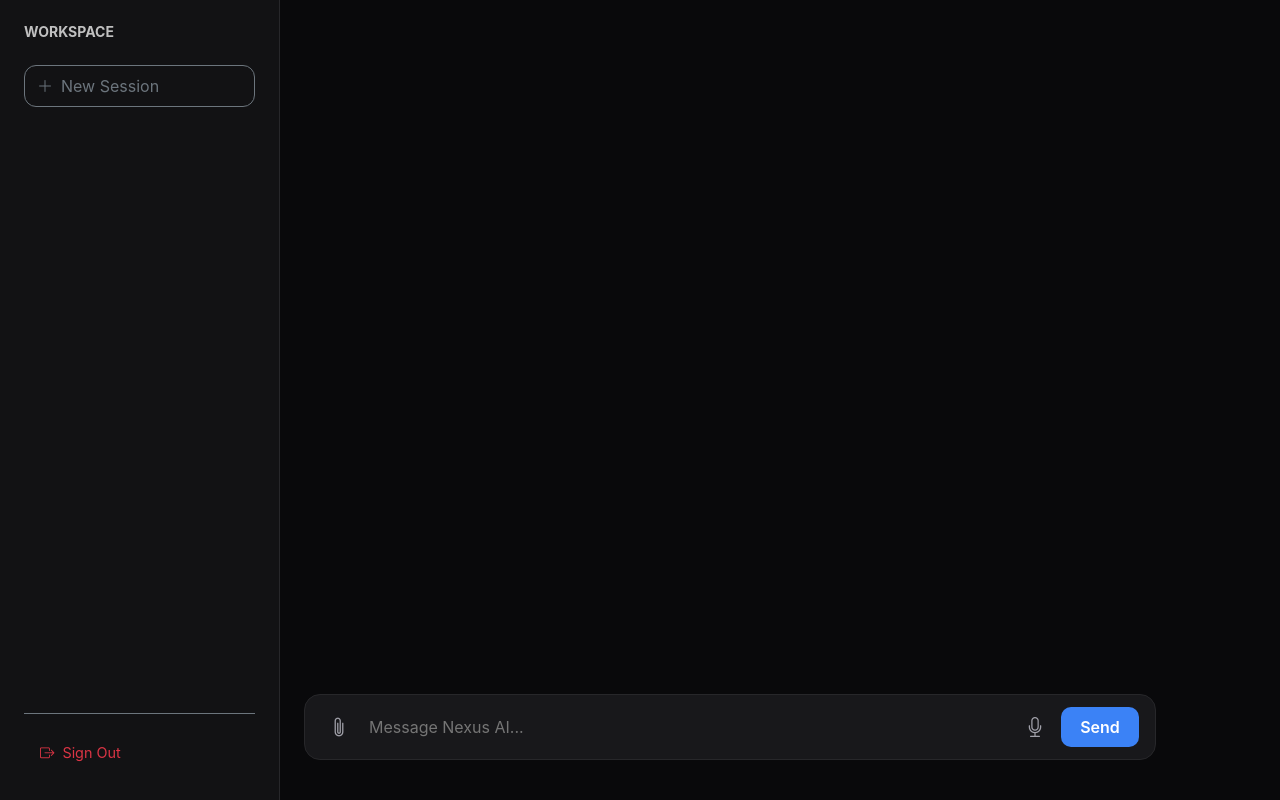
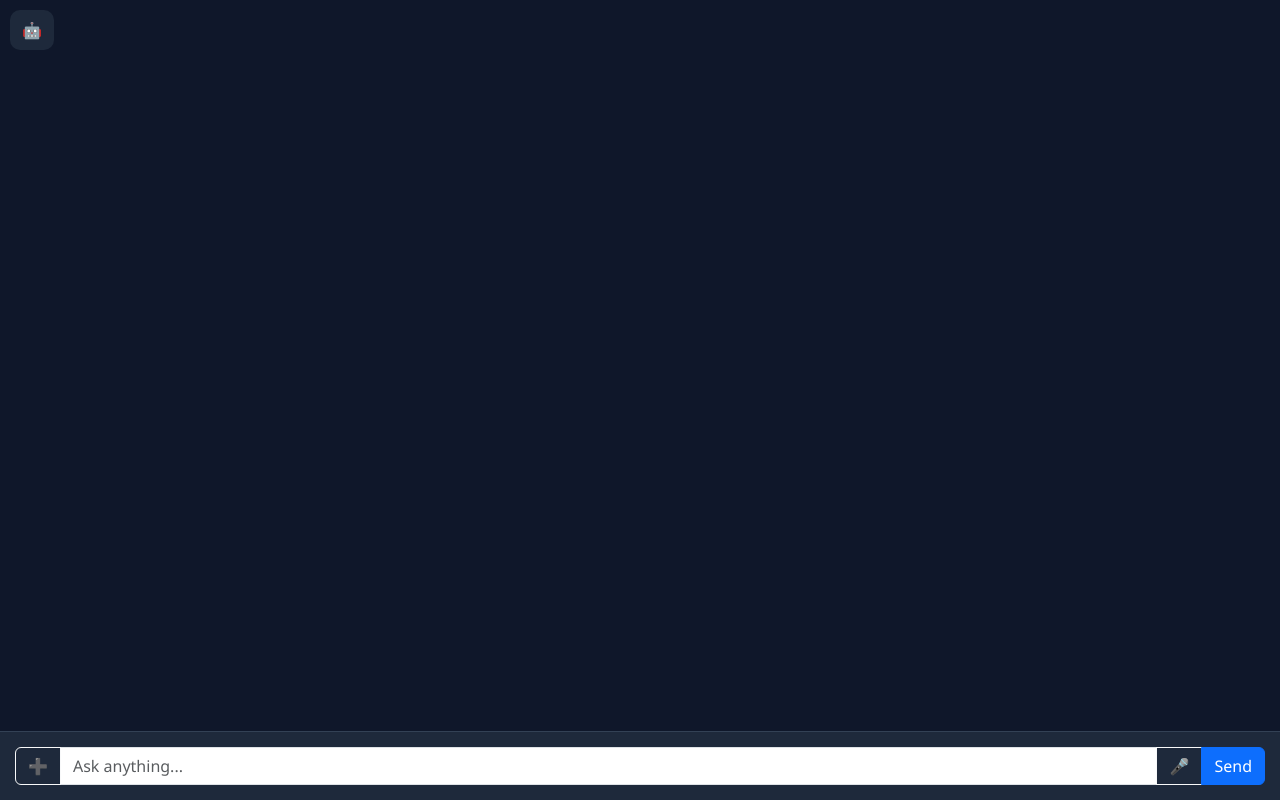
Before and after one commit to charanbunga463-hash/ai-flask-app, a Flask app: template python-saas/templates/dashboard.html in a window 1280 px wide. Run offline with Flask 3, Linux system fonts and the light colour scheme; the template is opened without the code that fills it, so the values that code supplies are empty.

Commit message:
Update dashboard.html

```diff
--- a/python-saas/templates/dashboard.html
+++ b/python-saas/templates/dashboard.html
@@ -3,331 +3,346 @@
 <head>
 <meta charset="UTF-8">
 <meta name="viewport" content="width=device-width, initial-scale=1.0">
-    <title>Nexus AI | Intelligent Interface</title>
+<title>AI Tool</title>
 
 <link href="https://cdn.jsdelivr.net/npm/bootstrap@5.3.0/dist/css/bootstrap.min.css" rel="stylesheet">
-    <link rel="stylesheet" href="https://cdn.jsdelivr.net/npm/bootstrap-icons@1.11.0/font/bootstrap-icons.css">
 
 <style>
-        :root {
-            /* Professional Dark Color Palette */
-            --bg-main: #09090b;
-            --bg-sidebar: #121214;
-            --bg-card: #18181b;
-            --accent-primary: #3b82f6;
-            --accent-hover: #2563eb;
-            --border-subtle: #27272a;
-            --text-main: #fafafa;
-            --text-muted: #a1a1aa;
-            --user-msg-bg: #3b82f6;
-            --sidebar-width: 280px;
-            --transition-speed: 0.3s;
+body{
+    background:#0f172a;
+     color:#e2e8f0;
+ font-family:'Segoe UI',sans-serif;
+     margin:0;
 }
 
-        /* Base Reset & Layout */
-        body {
-            background-color: var(--bg-main);
-            color: var(--text-main);
-            font-family: 'Inter', system-ui, -apple-system, sans-serif;
-            height: 100vh;
-            margin: 0;
-            overflow: hidden;
-            display: flex;
+/* ICON */
+.main-icon{
+    position:fixed;
+    top:10px;
+    left:10px;
+    background:#1e293b;
+    padding:8px 12px;
+    border-radius:10px;
+    cursor:pointer;
+    z-index:1100;
 }
 
-        /* Sidebar Component */
-        .sidebar {
-            width: var(--sidebar-width);
-            background: var(--bg-sidebar);
-            border-right: 1px solid var(--border-subtle);
-            height: 100vh;
-            position: fixed;
-            left: calc(var(--sidebar-width) * -1);
-            transition: transform var(--transition-speed) cubic-bezier(0.4, 0, 0.2, 1);
-            z-index: 1050;
-            display: flex;
-            flex-direction: column;
-            padding: 1.5rem;
+/* SIDEBAR */
+.sidebar{
+    width:300px;
+    background:#0f172a;
+    border-right:1px solid #334155;
+    height:100vh;
+    position:fixed;
+    left:-300px;
+    transition:0.3s;
+    padding:15px;
+    display:flex;
+    flex-direction:column;
+    z-index:1000;
 }
-        .sidebar.open { transform: translateX(var(--sidebar-width)); }
+.sidebar.open{ left:0; }
 
-        /* Navigation Controls */
-        .menu-trigger {
-            position: fixed; top: 1.25rem; left: 1.25rem;
-            background: var(--bg-card);
-            border: 1px solid var(--border-subtle);
-            color: var(--text-main);
-            padding: 0.6rem;
-            border-radius: 10px;
-            cursor: pointer;
-            z-index: 1100;
-            transition: all 0.2s ease;
-        }
-        .menu-trigger:hover { border-color: var(--accent-primary); color: var(--accent-primary); }
-
-        /* Main Content Container */
-        .viewport {
-            flex: 1;
-            display: flex;
-            flex-direction: column;
-            height: 100vh;
-            width: 100%;
-            max-width: 900px;
-            margin: 0 auto;
-            position: relative;
-            transition: filter var(--transition-speed);
-        }
-        body.sidebar-open .viewport { filter: blur(2px); pointer-events: none; }
-
-        /* Chat Message Area */
-        .chat-container {
-            flex: 1;
-            overflow-y: auto;
-            padding: 80px 1.5rem 2rem;
-            scrollbar-width: thin;
-            scrollbar-color: var(--border-subtle) transparent;
+.sidebar-content{
+    flex:1;
+    overflow-y:auto;
 }
 
-        .message-wrapper { margin-bottom: 2rem; display: flex; flex-direction: column; }
-
-        .msg-user {
-            align-self: flex-end;
-            background: var(--user-msg-bg);
-            padding: 0.8rem 1.2rem;
-            border-radius: 18px 18px 2px 18px;
-            max-width: 85%;
-            font-size: 0.95rem;
-            box-shadow: 0 4px 15px rgba(59, 130, 246, 0.15);
+/* CHAT */
+.chat-area{
+    display:flex;
+    flex-direction:column;
+    height:100vh;
+    margin-left:0;
+    transition:0.3s;
 }
 
-        .msg-ai {
-            align-self: flex-start;
-            width: 100%;
-            padding: 0.5rem 1rem;
-            border-left: 3px solid var(--border-subtle);
-            transition: border-color 0.3s;
-        }
-        .msg-ai:hover { border-left-color: var(--accent-primary); }
-
-        /* Professional Input Bar */
-        .input-footer {
-            padding: 1.5rem 1.5rem 2.5rem;
-            background: linear-gradient(0deg, var(--bg-main) 70%, transparent 100%);
+body.sidebar-open .chat-area{
+    margin-left:300px;
 }
 
-        .composer-card {
-            background: var(--bg-card);
-            border: 1px solid var(--border-subtle);
-            border-radius: 16px;
-            display: flex;
-            align-items: center;
-            padding: 0.5rem 1rem;
-            transition: all 0.3s ease;
-        }
-        .composer-card:focus-within {
-            border-color: var(--accent-primary);
-            box-shadow: 0 0 0 2px rgba(59, 130, 246, 0.1);
+.input-area{
+    padding:15px;
+    border-top:1px solid #334155;
+    background:#1e293b;
+    transition:0.3s;
 }
 
-        .composer-input {
-            background: transparent;
-            border: none;
-            color: var(--text-main);
-            flex: 1;
-            padding: 0.75rem;
-            outline: none;
-            font-size: 1rem;
+body.sidebar-open .input-area{
+    margin-left:300px;
 }
 
-        /* Action Buttons */
-        .icon-btn {
-            color: var(--text-muted);
-            background: none;
-            border: none;
-            padding: 8px;
-            border-radius: 8px;
-            transition: 0.2s;
+/* MESSAGES */
+.messages{
+    flex:1;
+    overflow-y:auto;
+    padding:20px;
 }
-        .icon-btn:hover { color: var(--text-main); background: rgba(255,255,255,0.05); }
 
-        .send-btn {
-            background: var(--accent-primary);
-            border: none;
-            border-radius: 10px;
-            color: white;
-            padding: 0.5rem 1.2rem;
-            font-weight: 600;
-            margin-left: 0.5rem;
+.user-box{
+    background:#1e40af;
+    padding:10px;
+    border-radius:10px;
+    text-align:right;
+    margin-top:10px;
 }
-        .send-btn:hover { background: var(--accent-hover); }
 
-        /* History Items */
-        .nav-item {
-            background: transparent;
-            padding: 0.75rem 1rem;
-            border-radius: 10px;
-            margin-bottom: 0.5rem;
-            display: flex;
-            align-items: center;
-            text-decoration: none;
-            color: var(--text-muted);
-            font-size: 0.9rem;
-            transition: 0.2s;
+.response-box{
+    background:#020617;
+    padding:15px;
+    border-radius:10px;
+    margin-top:10px;
+    border:1px solid #334155;
 }
-        .nav-item:hover { background: rgba(255,255,255,0.05); color: var(--text-main); }
 
-        @media (min-width: 1200px) {
-            .sidebar { left: 0; }
-            .viewport { margin-left: var(--sidebar-width); width: calc(100% - var(--sidebar-width)); }
-            .menu-trigger { display: none; }
-            body.sidebar-open .viewport { filter: none; pointer-events: auto; }
+/* SEARCH */
+.search-box{ margin-top:10px; }
+
+.history-box{
+    background:#1e293b;
+    padding:10px;
+    border-radius:10px;
+    margin-bottom:8px;
+    cursor:pointer;
+}
+.history-box:hover{ background:#334155; }
+
+/* HEADER */
+.sidebar-header{
+    display:flex;
+    justify-content:space-between;
+    align-items:center;
+}
+
+/* FOOTER */
+.sidebar-footer{
+    border-top:1px solid #334155;
+    padding-top:10px;
+}
+
+/* HIGHLIGHT */
+.highlight{
+    background:yellow;
+    color:black;
+    padding:2px;
+    border-radius:3px;
+}
+
+/* BUTTON */
+.icon-btn{
+    background:none;
+    border:none;
+    color:white;
+    font-size:18px;
 }
 </style>
 </head>
+
 <body>
 
-<button id="menuTrigger" class="menu-trigger" aria-label="Toggle Sidebar">
-    <i class="bi bi-list fs-4"></i>
-</button>
+<div id="mainIcon" class="main-icon">🤖</div>
 
-<aside id="sidebar" class="sidebar">
-    <div class="d-flex justify-content-between align-items-center mb-4">
-        <h6 class="mb-0 fw-bold tracking-widest text-uppercase small opacity-75">Workspace</h6>
-        <button class="icon-btn d-xl-none" onclick="toggleSidebar()"><i class="bi bi-x-lg"></i></button>
+<!-- SIDEBAR -->
+<div id="sidebar" class="sidebar">
+
+    <div class="sidebar-header">
+        <h5>Chats</h5>
+        <button class="icon-btn" onclick="closeSidebar()">✖</button>
     </div>
 
-    <div class="flex-grow-1 overflow-auto">
-        <a href="/new_chat" class="btn btn-outline-secondary w-100 mb-4 py-2 text-start d-flex align-items-center" style="border-radius: 12px;">
-            <i class="bi bi-plus-lg me-2"></i> New Session
+    <div class="sidebar-content">
+
+        <a href="/new_chat" class="btn btn-primary w-100 mt-2">+ New Chat</a>
+
+        <input id="searchBox" class="form-control search-box" placeholder="Search messages...">
+
+        <div id="searchResults"></div>
+
+        <div id="chatHistory">
+        {% for conv in conversations %}
+            <div class="history-box">
+
+                <a href="/chat/{{ conv[0] }}" style="color:white;text-decoration:none;flex:1;">
+                    {{ conv[1] }}
                 </a>
 
-        <nav id="chatHistory">
-            {% for conv in conversations %}
-            <div class="nav-item">
-                <i class="bi bi-chat-left me-3 opacity-50"></i>
-                <a href="/chat/{{ conv[0] }}" class="text-truncate flex-grow-1 text-decoration-none color-inherit">{{ conv[1] }}</a>
-                <i class="bi bi-three-dots opacity-50 cursor-pointer"></i>
-            </div>
-            {% endfor %}
-        </nav>
+                <!-- DELETE -->
+                <form method="POST" action="/delete_chat/{{ conv[0] }}">
+                    <button class="icon-btn">🗑</button>
+                </form>
+
+                <!-- RENAME -->
+                <button class="icon-btn" onclick="enableRename('{{ conv[0] }}')">✏️</button>
             </div>
 
-    <div class="pt-3 border-top border-secondary">
-        <a href="/logout" class="nav-item text-danger mb-0">
-            <i class="bi bi-box-arrow-right me-2"></i> Sign Out
-        </a>
+            <input id="rename-{{ conv[0] }}"
+                   class="form-control form-control-sm"
+                   style="display:none;"
+                   onkeydown="handleRename(event,'{{ conv[0] }}')">
+        {% endfor %}
         </div>
-</aside>
 
-<main class="viewport">
-    <div id="chatBox" class="chat-container d-flex flex-column">
+    </div>
+
+    <div class="sidebar-footer">
+        <a href="/logout" class="btn btn-outline-danger w-100">Logout</a>
+    </div>
+
+</div>
+
+<!-- CHAT -->
+<div class="chat-area">
+
+<div id="chatBox" class="messages">
+
 {% for msg in chat %}
-        <div class="message-wrapper">
-            <div class="{{ 'msg-user' if msg.role == 'user' else 'msg-ai' }}">
+
+<div class="user-box">{{ msg.user }}</div>
+
 {% if msg.type == "text" %}
-                    <div class="content-text">{{ msg.bot | safe }}</div>
+<div class="response-box">
+    {{ msg.bot | safe }}
+</div>
 {% endif %}
 
 {% if msg.type == "image" %}
-                    <img src="{{ msg.image }}" alt="Generated Content" class="img-fluid rounded-4 mt-3 border border-dark shadow-lg">
+<div class="response-box text-center">
+    <img src="{{ msg.image }}" style="max-width:100%;">
+</div>
 {% endif %}
-            </div>
-        </div>
+
 {% endfor %}
+
 </div>
 
-    <section class="input-footer">
-        <form method="POST" action="/tool" enctype="multipart/form-data" id="chatForm">
-            <div class="composer-card">
-                <label for="fileInput" class="icon-btn" title="Upload Media">
-                    <i class="bi bi-paperclip fs-5"></i>
-                    <input type="file" id="fileInput" name="file" hidden>
-                </label>
+<!-- INPUT -->
+<div class="input-area">
+<form method="POST" action="/tool" enctype="multipart/form-data">
 
-                <input type="text" id="chatInput" name="input"
-                       placeholder="Message Nexus AI..."
-                       autocomplete="off"
-                       class="composer-input">
+<div class="input-group">
 
-                <button type="button" id="micBtn" class="icon-btn" title="Voice Input">
-                    <i class="bi bi-mic fs-5"></i>
-                </button>
+<button type="button" class="btn btn-outline-light">➕</button>
 
-                <button type="submit" class="send-btn">
-                    <span class="d-none d-md-inline">Send</span>
-                    <i class="bi bi-send-fill d-md-none"></i>
-                </button>
+<input class="form-control" id="chatInput" name="input" placeholder="Ask anything...">
+
+<!-- MIC -->
+<button type="button" id="micBtn" class="btn btn-outline-light">🎤</button>
+
+<button class="btn btn-primary">Send</button>
+
 </div>
+
 </form>
-    </section>
-</main>
+</div>
+
+</div>
 
 <script>
-    const sidebar = document.getElementById("sidebar");
-    const menuTrigger = document.getElementById("menuTrigger");
-    const chatBox = document.getElementById("chatBox");
-    const chatInput = document.getElementById("chatInput");
 
-    // Toggle Sidebar Functionality
-    function toggleSidebar() {
-        sidebar.classList.toggle("open");
-        document.body.classList.toggle("sidebar-open");
-    }
+const sidebar=document.getElementById("sidebar");
 
-    menuTrigger.addEventListener('click', toggleSidebar);
-
-    // Auto-scroll to latest message
-    const scrollToBottom = () => {
-        chatBox.scrollTo({ top: chatBox.scrollHeight, behavior: 'smooth' });
-    };
-    window.addEventListener('load', scrollToBottom);
-
-    // Voice Recognition Logic
-    const micBtn = document.getElementById("micBtn");
-    let isRecording = false;
-
-    micBtn.onclick = () => {
-        if (!('webkitSpeechRecognition' in window)) {
-            return alert("Voice features require Chrome or Edge.");
-        }
-
-        const recognition = new webkitSpeechRecognition();
-        recognition.continuous = false;
-        recognition.interimResults = false;
-
-        recognition.onstart = () => {
-            isRecording = true;
-            micBtn.style.color = "#ef4444";
-            chatInput.placeholder = "Listening...";
+/* OPEN SIDEBAR */
+document.getElementById("mainIcon").onclick=()=>{
+    sidebar.classList.add("open");
+    document.body.classList.add("sidebar-open");
 };
 
-        recognition.onresult = (event) => {
-            chatInput.value = event.results[0][0].transcript;
-        };
-
-        recognition.onend = () => {
-            isRecording = false;
-            micBtn.style.color = "var(--text-muted)";
-            chatInput.placeholder = "Message Nexus AI...";
-        };
-
-        recognition.start();
-    };
-
-    // Keyboard Shortcuts
-    document.addEventListener('keydown', (e) => {
-        if (e.key === "Escape") {
+/* CLOSE SIDEBAR */
+function closeSidebar(){
     sidebar.classList.remove("open");
     document.body.classList.remove("sidebar-open");
 }
+
+/* SEARCH SAFE FIX */
+searchBox.oninput=async ()=>{
+    let q=searchBox.value.trim();
+
+    if(q.length<2){
+        searchResults.innerHTML="";
+        chatHistory.style.display="block";
+        return;
+    }
+
+    chatHistory.style.display="none";
+
+    let res=await fetch(`/search?q=${encodeURIComponent(q)}`);
+    let data=await res.json();
+
+    let html="";
+
+    data.results.forEach(r=>{
+        let text=r.snippet.replace(
+            new RegExp(`(${q})`,"gi"),
+            `<span class="highlight">$1</span>`
+        );
+
+        html+=`
+        <div class="history-box"
+             onclick='openChat(${r.conv_id},${r.msg_id},${JSON.stringify(q)})'>
+            ${text}
+        </div>`;
     });
 
-    // Form Handling (Optional: prevent empty submits)
-    document.getElementById('chatForm').onsubmit = (e) => {
-        if (!chatInput.value.trim() && !document.getElementById('fileInput').files.length) {
-            e.preventDefault();
+    searchResults.innerHTML=html;
+};
+
+function openChat(c,m,q){
+    window.location.href=`/chat/${c}?msg=${m}&q=${encodeURIComponent(q)}`;
 }
+
+/* RENAME */
+function enableRename(id){
+    document.getElementById("rename-"+id).style.display="block";
+}
+
+function handleRename(e,id){
+    if(e.key==="Enter"){
+        let val=e.target.value;
+
+        let form=document.createElement("form");
+        form.method="POST";
+        form.action="/edit_chat/"+id;
+
+        let i=document.createElement("input");
+        i.name="title";
+        i.value=val;
+
+        form.appendChild(i);
+        document.body.appendChild(form);
+        form.submit();
+    }
+}
+
+/* MIC FIXED */
+let recognition;
+let isListening=false;
+const micBtn=document.getElementById("micBtn");
+
+micBtn.onclick=()=>{
+    if(!('webkitSpeechRecognition' in window)){
+        alert("Not supported");
+        return;
+    }
+
+    if(isListening){
+        recognition.stop();
+        return;
+    }
+
+    recognition=new webkitSpeechRecognition();
+    recognition.start();
+
+    isListening=true;
+
+    recognition.onresult=(e)=>{
+        chatInput.value=e.results[0][0].transcript;
     };
+
+    recognition.onend=()=>{
+        isListening=false;
+    };
+};
+
 </script>
 
 </body>
```
Lines whose indentation alone changed are shown as unchanged.
